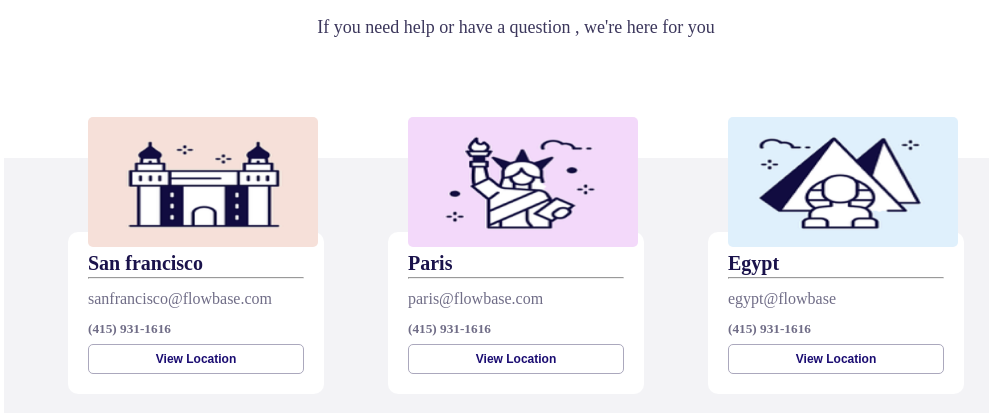
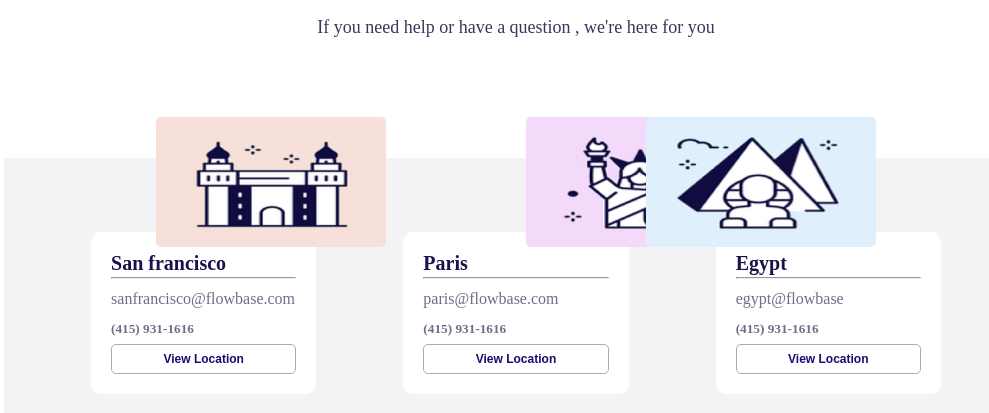
Before and after one commit to Ayushsingh62/Information-UI, a plain HTML site: page index.html in a window 1280 px wide. Shown: the part 333-746 px from the top of the page, without its empty margins (124-1113 px from the left). Drawn offline with Linux system fonts and the light colour scheme.

Commit message:
second commit

```diff
--- a/style.css
+++ b/style.css
@@ -128,6 +128,9 @@ h1{
         border-radius: 5px;
         position: absolute;
         bottom: 220px;
+
+
+
     }
     h4{
         color: rgb(26,18,75);
@@ -166,22 +169,33 @@ h1{
 }
 .one{
   background-color: rgb(255,255,255);
-  width: 25%;
+  width: 22%;
   padding: 20px;
   border-radius: 10px;
+  img{
+    position: absolute;
+    left:280px;}
 
 }
 .two{
     background-color: rgb(255,255,255);
-    width: 25%;
+    width: 22%;
     padding: 20px;
     border-radius: 10px;
+     img{
+    position: absolute;
+    left:650px;
+  }
 }
 .three{
     background-color:rgb(255,255,255) ;
-    width: 25%;
+    width: 22%;
     padding: 20px;
     border-radius: 10px;
+    img{
+        position: absolute;
+        right:280px;}
+
 }
 .middle-section ul li:nth-child(5){
     background-color:rgb(230, 230, 234);
```
